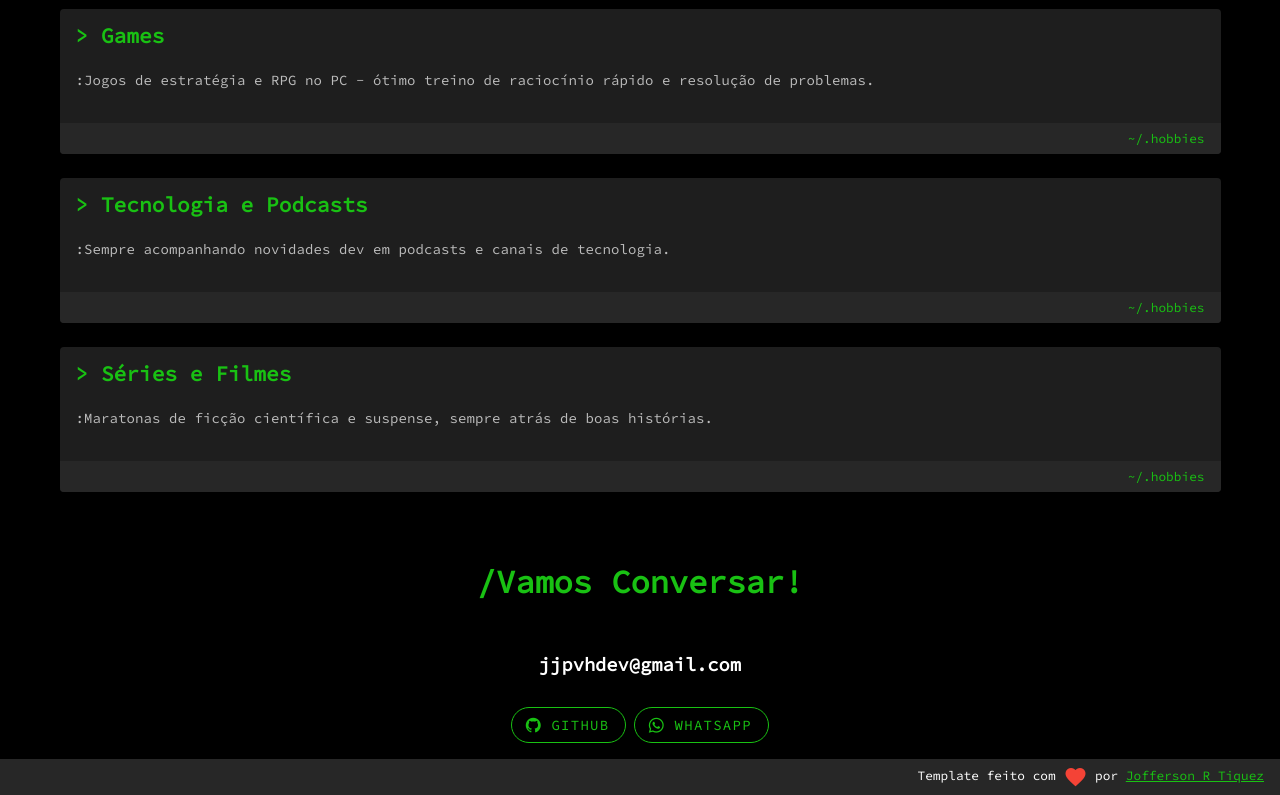
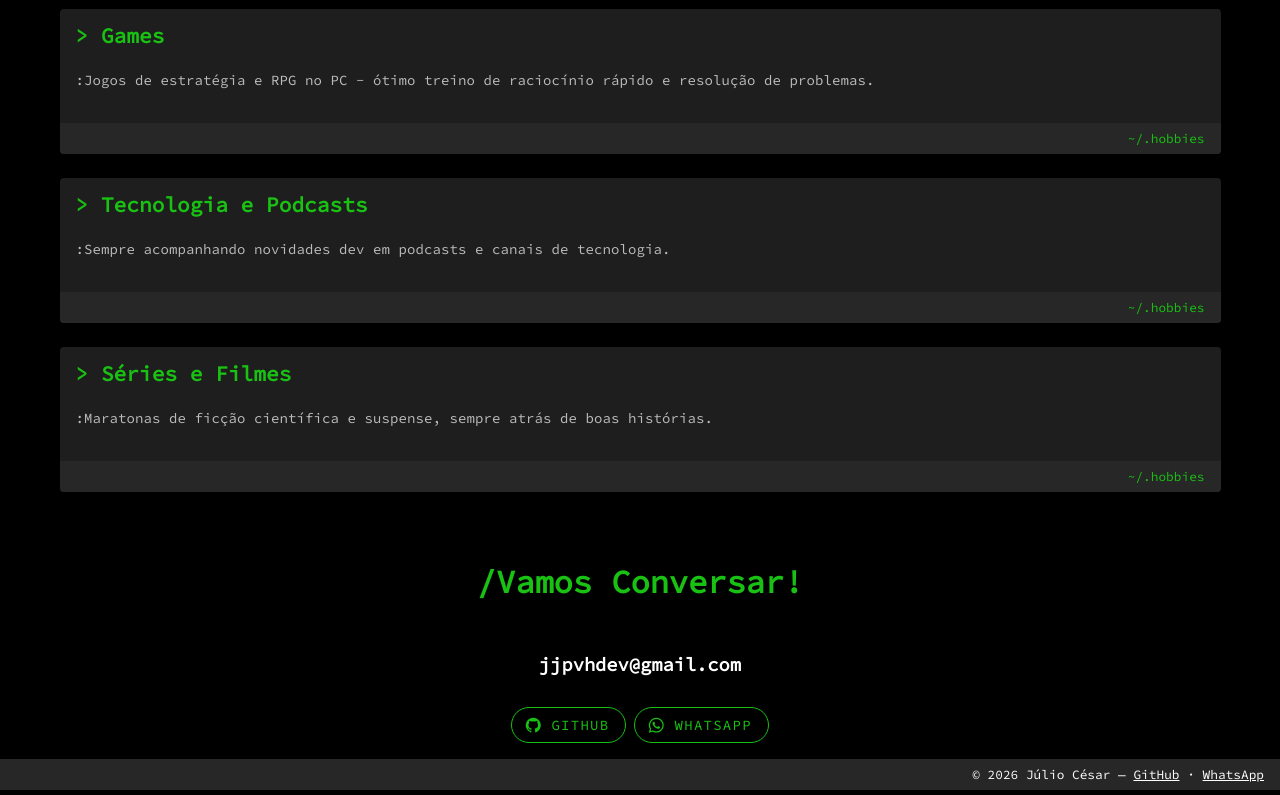
Before and after one commit to juliopvh/Portif-lio, a plain HTML site: page index.html in a window 1280 px wide. Shown: the part 3093-3888 px from the top of the page. Drawn offline with nearby package versions, Linux system fonts and the light colour scheme.

Commit message:
Rodape proprio com creditos do template movidos para README e comentario no codigo

```diff
--- a/index.html
+++ b/index.html
@@ -190,11 +190,11 @@
           </section>
         </main>
         <footer class="v-footer v-sheet theme--dark" data-booted="true">
+          <!-- Baseado no template "Hacker" do projeto Freefolio (OSSPH), por Jofferson R Tiquez — MIT: https://github.com/OSSPhilippines/freefolio -->
           <v-spacer></v-spacer>
-          <small>Template feito com
-            <v-icon class="red--text">mdi-heart</v-icon>
-            por
-            <a href="https://twitter.com/jrtiquez" target="_blank">Jofferson R Tiquez</a>
+          <small>© 2026 Júlio César —
+            <a href="https://github.com/juliopvh" target="_blank" style="color: inherit;">GitHub</a> ·
+            <a href="https://wa.me/5569992926605" target="_blank" style="color: inherit;">WhatsApp</a>
           </small>
         </footer>
       </v-app>
```
